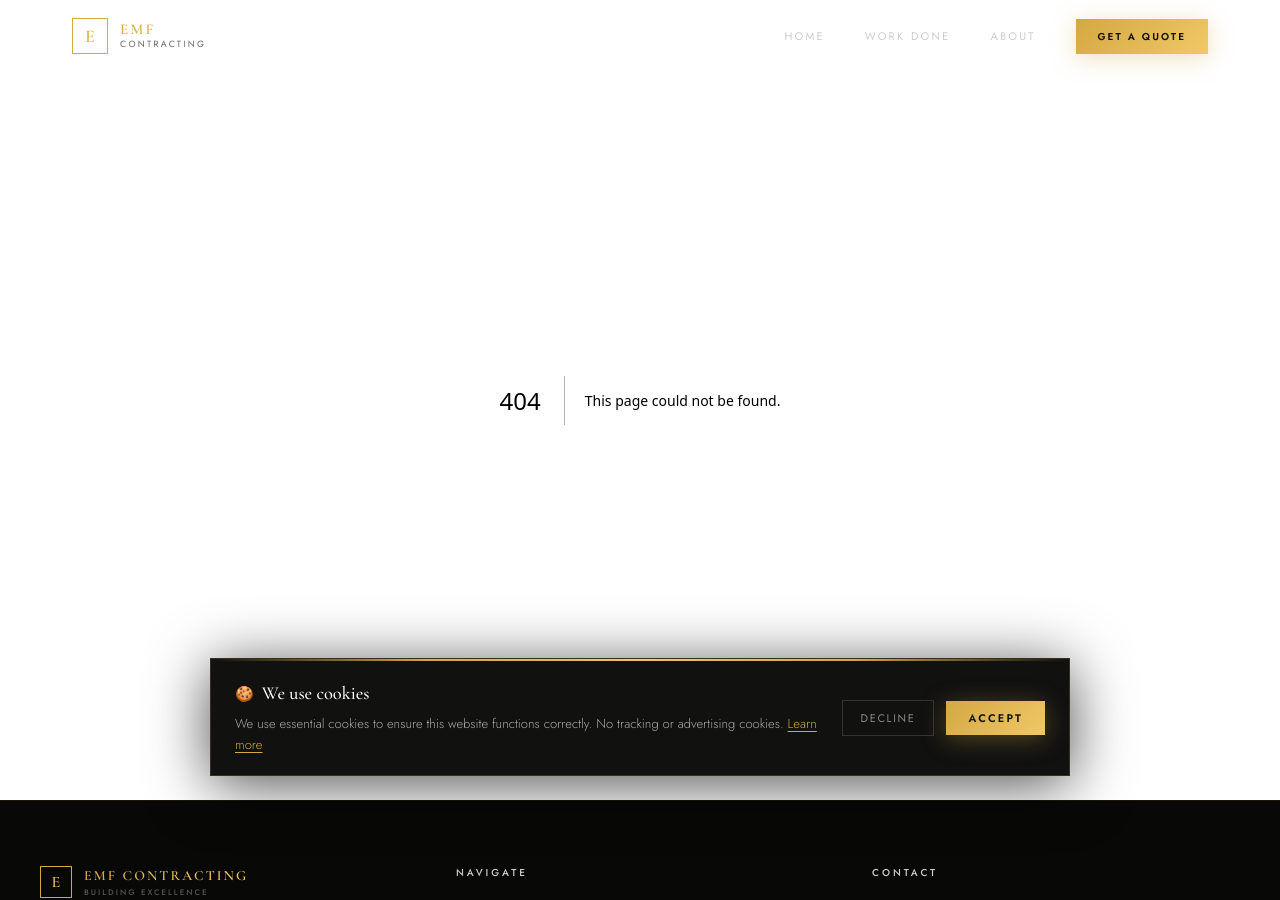
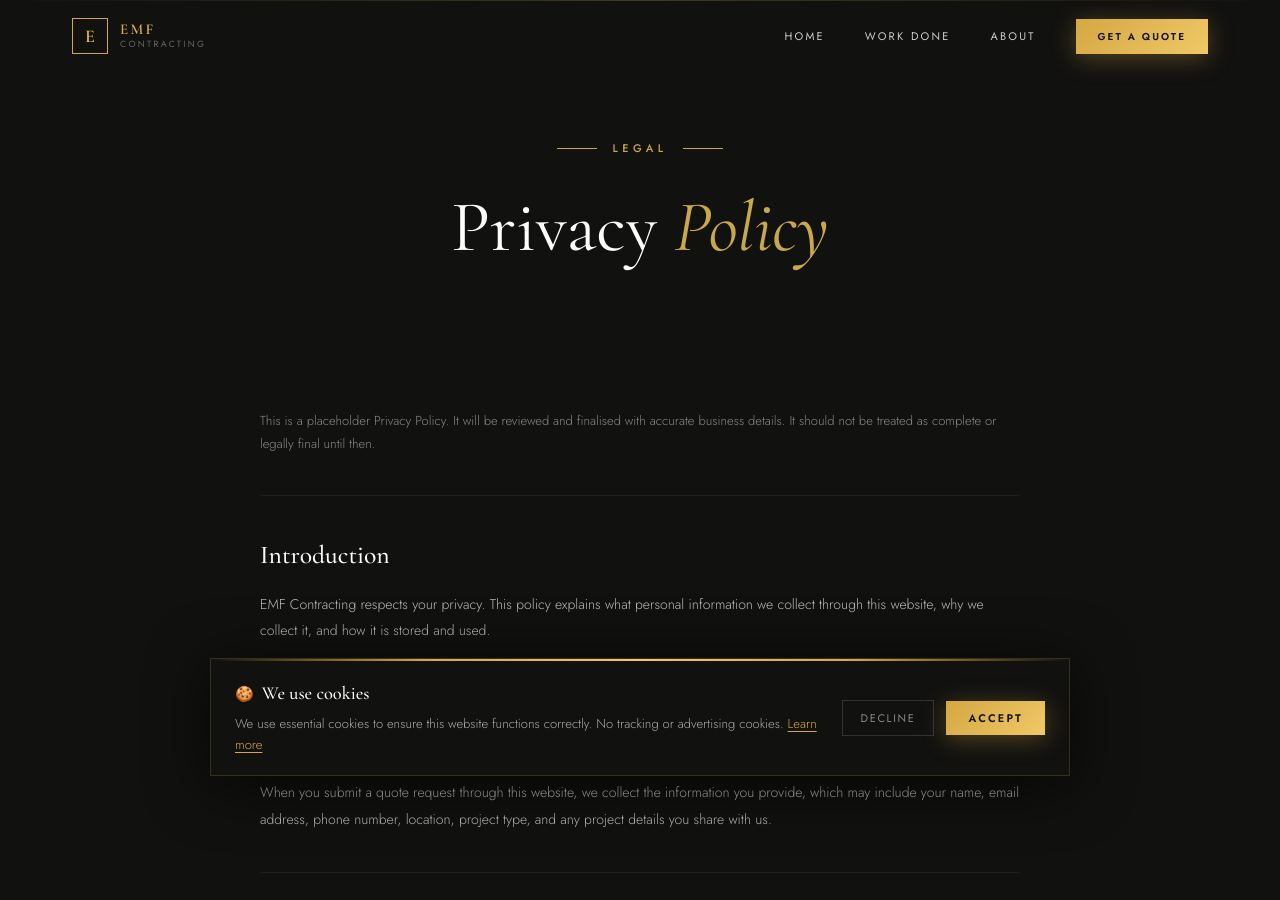
Before and after one commit to taavi34/emf-constructions, a Next.js app: page /privacy in a window 1280 px wide. Before the commit this address had no page. Shown: the top 900 px of the page. Built offline with nearby package versions, Linux system fonts and the light colour scheme.

Commit message:
Create Privacy Policy page with placeholder content
This page includes a placeholder Privacy Policy with sections detailing information collection, usage, and user rights.

```diff
--- /dev/null
+++ b/src/app/privacy/page.tsx
@@ -0,0 +1,73 @@
+export default function PrivacyPolicyPage() {
+  return (
+    <>
+      <section style={{ paddingTop: '140px', paddingBottom: '4rem', paddingLeft: '2rem', paddingRight: '2rem', textAlign: 'center', background: '#111110', position: 'relative' }}>
+        <div style={{ position: 'absolute', top: 0, left: 0, right: 0, height: '1px', background: 'linear-gradient(to right, transparent, #C9A84C44, transparent)' }} />
+        <div style={{ display: 'flex', alignItems: 'center', justifyContent: 'center', gap: '16px', marginBottom: '1rem' }}>
+          <span style={{ display: 'block', width: '40px', height: '1px', background: '#C9A84C' }} />
+          <span style={{ fontFamily: 'var(--font-jost)', color: '#C9A84C', fontSize: '11px', letterSpacing: '0.4em', textTransform: 'uppercase', fontWeight: '500' }}>Legal</span>
+          <span style={{ display: 'block', width: '40px', height: '1px', background: '#C9A84C' }} />
+        </div>
+        <h1 style={{ fontFamily: 'var(--font-cormorant)', fontSize: 'clamp(2.5rem, 6vw, 4.5rem)', fontWeight: '400', color: '#fff' }}>
+          Privacy <span style={{ color: '#C9A84C', fontStyle: 'italic' }}>Policy</span>
+        </h1>
+      </section>
+
+      <section style={{ padding: '4rem 2rem 7rem', background: '#111110' }}>
+        <div style={{ maxWidth: '760px', margin: '0 auto' }}>
+          <p style={{ fontFamily: 'var(--font-jost)', color: '#888', fontSize: '13px', lineHeight: '1.8', fontWeight: '300', marginBottom: '2.5rem', paddingBottom: '2.5rem', borderBottom: '1px solid #1e1e1c' }}>
+            This is a placeholder Privacy Policy. It will be reviewed and finalised with accurate business details. It should not be treated as complete or legally final until then.
+          </p>
+
+          {[
+            {
+              title: 'Introduction',
+              body: 'EMF Contracting respects your privacy. This policy explains what personal information we collect through this website, why we collect it, and how it is stored and used.',
+            },
+            {
+              title: 'Information We Collect',
+              body: 'When you submit a quote request through this website, we collect the information you provide, which may include your name, email address, phone number, location, project type, and any project details you share with us.',
+            },
+            {
+              title: 'How We Use Your Information',
+              body: 'We use the information you submit solely to respond to your enquiry, discuss your project, and provide you with a quote. We do not sell, rent, or share your personal information with third parties for marketing purposes.',
+            },
+            {
+              title: 'Data Storage and Security',
+              body: 'Quote request information is stored securely using Supabase, and email notifications are sent using Resend. This website is hosted on Vercel. These providers may process your information as part of their infrastructure, solely to deliver the services this website relies on.',
+            },
+            {
+              title: 'Third-Party Services',
+              body: 'We use third-party services (including Supabase, Resend, and Vercel) to operate this website and process quote requests. These providers have their own privacy and security practices governing the data they process on our behalf.',
+            },
+            {
+              title: 'Your Rights',
+              body: 'You may ask us what personal information we hold about you, request a correction, or request that we delete it. To make a request, please contact us using the details below.',
+            },
+            {
+              title: 'Data Retention',
+              body: 'We retain quote request information for as long as reasonably necessary to respond to your enquiry and for our business records. You can request earlier deletion at any time.',
+            },
+            {
+              title: 'Changes to This Policy',
+              body: 'We may update this Privacy Policy from time to time. Any changes will be posted on this page.',
+            },
+            {
+              title: 'Contact Us',
+              body: 'If you have any questions about this Privacy Policy or how your information is handled, please contact us through our Get a Quote page.',
+            },
+          ].map((section, i) => (
+            <div key={i} style={{ marginBottom: '2.5rem', paddingBottom: '2.5rem', borderBottom: i < 8 ? '1px solid #1e1e1c' : 'none' }}>
+              <h2 style={{ fontFamily: 'var(--font-cormorant)', fontSize: '1.6rem', fontWeight: '500', color: '#fff', marginBottom: '1rem' }}>{section.title}</h2>
+              <p style={{ fontFamily: 'var(--font-jost)', color: '#bbb', fontSize: '14px', lineHeight: '1.9', fontWeight: '300' }}>{section.body}</p>
+            </div>
+          ))}
+
+          <p style={{ fontFamily: 'var(--font-jost)', color: '#555', fontSize: '12px', letterSpacing: '0.05em' }}>
+            Last updated: July 2026 (placeholder)
+          </p>
+        </div>
+      </section>
+    </>
+  )
+}
```
